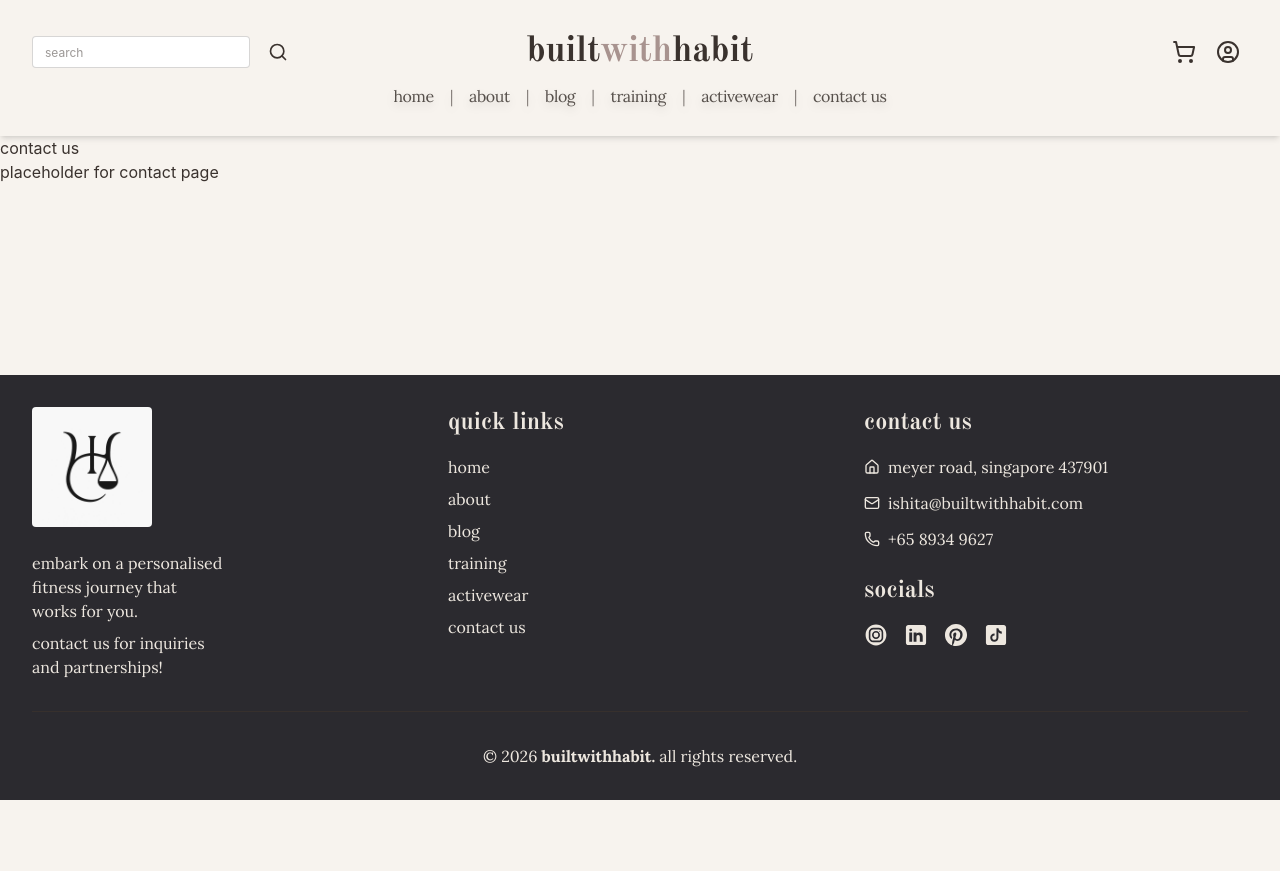
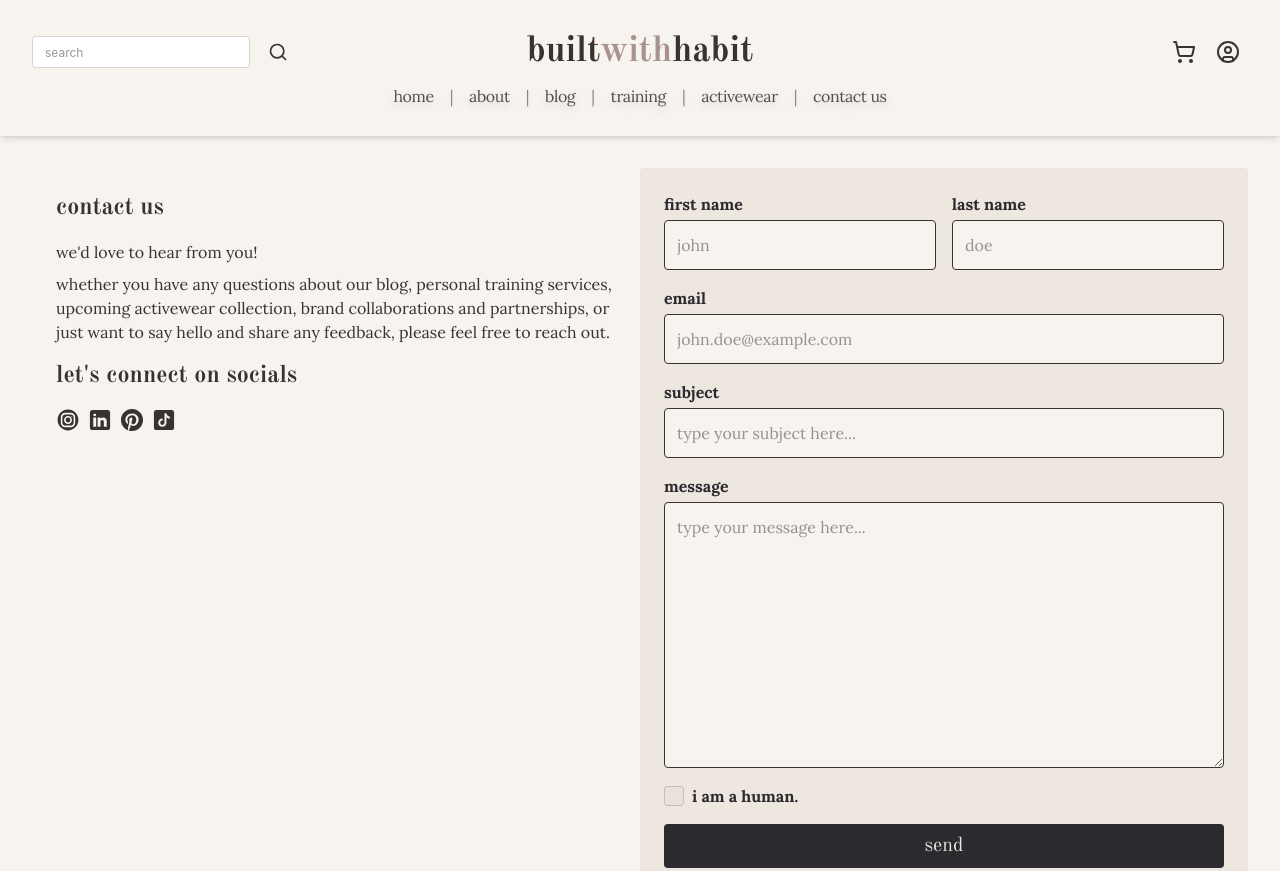
Before and after one commit to adidoesnt/bwh-monorepo, an Astro site in the folder apps/website/: page /contact in a window 1280 px wide. Shown: the top 871 px of the page. Before the commit the page ends 800 px from the top, so only its background shows below. Built offline with nearby package versions, Linux system fonts and the light colour scheme; Astro itself is replaced by a stand-in of ours.

Commit message:
add contact form ui

```diff
--- a/apps/website/src/pages/contact.astro
+++ b/apps/website/src/pages/contact.astro
@@ -2,11 +2,163 @@
 export const prerender = false;
 
 import { SiteLayout } from "../layouts";
+import {
+  InstagramIcon,
+  LinkedInIcon,
+  PinterestIcon,
+  TiktokIcon,
+} from "@repo/ui/icons";
+import { actions } from "astro:actions";
 ---
 
 <SiteLayout>
-  <section>
-    <h1>Contact Us</h1>
-    <p>Placeholder for contact page</p>
-  </section>
+  <div class="grid md:grid-cols-2 p-4 md:p-8">
+    <!-- Info section -->
+    <section class="flex flex-col gap-4 p-4 md:p-6">
+      <h1 class="text-2xl font-bold font-headings">contact us</h1>
+
+      <div class="flex flex-col gap-2">
+        <p class="font-body">we'd love to hear from you!</p>
+        <p class="font-body">
+          whether you have any questions about our blog, personal training
+          services, upcoming activewear collection, brand collaborations and
+          partnerships, or just want to say hello and share any feedback, please
+          feel free to reach out.
+        </p>
+      </div>
+
+      <h1 class="text-2xl font-bold font-headings">let's connect on socials</h1>
+
+      <div class="flex gap-2">
+        <a
+          href="https://www.instagram.com/builtwithishita/"
+          target="_blank"
+          rel="noopener noreferrer"
+        >
+          <InstagramIcon className="size-6" />
+        </a>
+
+        <a
+          href="https://www.linkedin.com/company/builtwithishita/"
+          target="_blank"
+          rel="noopener noreferrer"
+        >
+          <LinkedInIcon className="size-6" />
+        </a>
+
+        <a
+          href="https://www.pinterest.com/builtwithishita/"
+          target="_blank"
+          rel="noopener noreferrer"
+        >
+          <PinterestIcon className="size-6" />
+        </a>
+
+        <a
+          href="https://www.tiktok.com/@builtwithishita/"
+          target="_blank"
+          rel="noopener noreferrer"
+        >
+          <TiktokIcon className="size-6" />
+        </a>
+      </div>
+    </section>
+
+    <!-- Form section -->
+    <form
+      method="POST"
+      action={actions.contact}
+      class="bg-base-200 rounded-sm p-4 md:p-6 flex flex-col gap-4"
+    >
+      <div class="grid md:grid-cols-2 gap-4">
+        <div class="flex flex-col gap-1">
+          <label for="firstName" class="font-body text-neutral font-bold">
+            first name
+          </label>
+          <input
+            id="firstName"
+            name="firstName"
+            type="text"
+            placeholder="john"
+            required
+            class="w-full border border-dark-brown/40 rounded-sm p-3 font-body text-dark-brown placeholder:text-dark-brown/60 bg-base-100"
+          />
+        </div>
+
+        <div class="flex flex-col gap-1">
+          <label for="lastName" class="font-body text-neutral font-bold">
+            last name
+          </label>
+          <input
+            id="lastName"
+            name="lastName"
+            type="text"
+            placeholder="doe"
+            required
+            class="w-full border border-dark-brown/40 rounded-sm p-3 font-body text-dark-brown placeholder:text-dark-brown/60 bg-base-100"
+          />
+        </div>
+      </div>
+
+      <div class="flex flex-col gap-1">
+        <label for="email" class="font-body text-neutral font-bold">email</label
+        >
+        <input
+          id="email"
+          name="email"
+          type="email"
+          placeholder="john.doe@example.com"
+          required
+          class="w-full border border-dark-brown/40 rounded-sm p-3 font-body text-dark-brown placeholder:text-dark-brown/60 bg-base-100"
+        />
+      </div>
+
+      <div class="flex flex-col gap-1">
+        <label for="subject" class="font-body text-neutral font-bold">
+          subject
+        </label>
+        <input
+          id="subject"
+          name="subject"
+          type="text"
+          placeholder="type your subject here..."
+          required
+          class="w-full border border-dark-brown/40 rounded-sm p-3 font-body text-dark-brown placeholder:text-dark-brown/60 bg-base-100"
+        />
+      </div>
+
+      <div class="flex flex-col gap-1">
+        <label for="message" class="font-body text-neutral font-bold">
+          message
+        </label>
+        <textarea
+          id="message"
+          name="message"
+          placeholder="type your message here..."
+          rows={10}
+          required
+          class="w-full border border-dark-brown/40 rounded-sm p-3 font-body text-dark-brown placeholder:text-dark-brown/60 bg-base-100 resize-y"
+        ></textarea>
+      </div>
+
+      <label class="inline-flex items-center gap-2">
+        <input
+          id="isHuman"
+          name="isHuman"
+          type="checkbox"
+          value="true"
+          required
+          class="checkbox checkbox-sm rounded-sm border-dark-brown/40"
+        />
+        <span class="font-body text-neutral font-bold">i am a human.</span>
+      </label>
+
+      <button
+        type="submit"
+        class="w-full rounded-sm bg-neutral text-neutral-content font-headings text-xl py-2 transition-opacity duration-300 hover:opacity-80"
+      >
+        send
+      </button>
+    </form>
+  </div>
 </SiteLayout>
```
